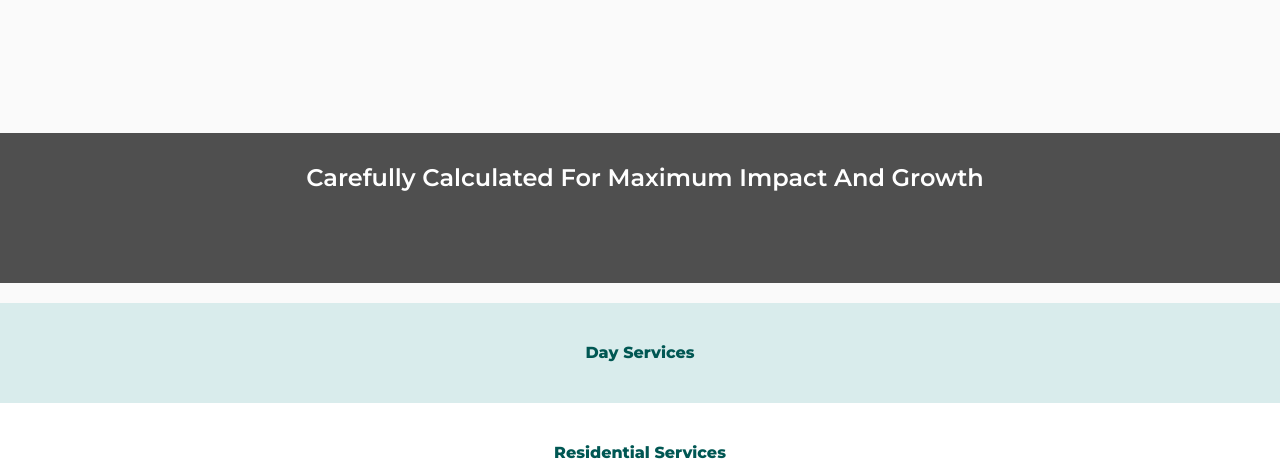
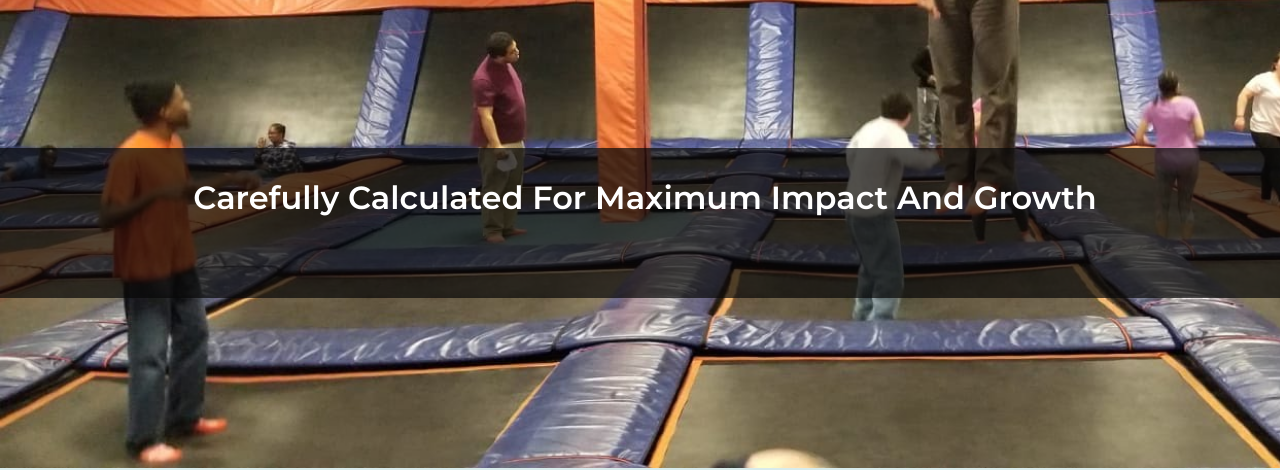
Before and after one commit to eyawson/QLI, a website: page app/index.html in a window 1280 px wide. Shown: the part 332-802 px from the top of the page. Drawn offline with nearby package versions, Linux system fonts and the light colour scheme; files whose address does not match are found by name.

Commit message:
feat: added slideshow
Jquery slideshow added to project. All images added as well

```diff
--- a/app/index.html
+++ b/app/index.html
@@ -28,19 +28,20 @@
     <meta charset="utf-8">
     <meta name="description" content="">
     <meta name="viewport" content="width=device-width, initial-scale=1">
-    <title>QLI</title>
+    <title>Welcome to QLI</title>
     <link rel="apple-touch-icon" href="apple-touch-icon.png">
     <link href="https://fonts.googleapis.com/css?family=Montserrat:400,600,800&display=swap" rel="stylesheet">
     <!-- Place favicon.ico in the root directory -->
     <!-- build:css styles/main.css -->
     <link rel="stylesheet" href="styles/main.css">
+    <link rel="stylesheet" type="text/css" href="styles/backgroundTransition.min.css" />
     <!-- endbuild -->
   </head>
   <body>
     <!--[if IE]>
       <p class="browserupgrade">You are using an <strong>outdated</strong> browser. Please <a href="http://browsehappy.com/">upgrade your browser</a> to improve your experience.</p>
     <![endif]-->
-    <header>
+    <header class="backgroundTransition">
       <!-- @todo: logo -->
       <a href="/">
         <img src="/images/logo.svg" alt="logo">
@@ -129,8 +130,10 @@
         &copy; 2019 <span><a href="http://www.fitspros.com/">fits</a></span>
       </p>
     </footer>
-    <!-- build:js scripts/vendor.js -->
-    <script type="text/javascript" src="/node_modules/jquery/dist/jquery.min.js"></script>
+    <!-- build:js scripts/vendor.js
+    <script type="text/javascript" src="node_modules/jquery/dist/jquery.min.js"></script> -->
+    <script src="//code.jquery.com/jquery-1.11.3.min.js"></script>
+    <script type="text/javascript" src="scripts/backgroundTransition.js"></script>
     <!-- endbuild -->
     <!-- build:js scripts/main.js -->
     <script src="scripts/main.js"></script>
--- /dev/null
+++ b/app/scripts/backgroundTransition.js
@@ -0,0 +1,80 @@
+/*
+ * Simple jQuery plugin to synchronously load and then transition (fade-in/out) a list of images as full screen background-images on a web page.
+ * Author: Matt Richards, http://github.com/mattyrichards
+ * Licensed under the MIT license
+ */
+;(function( $, window, document, undefined ){
+
+    var BackgroundTransition = function( elem, options ){
+        this.elem = elem;
+        this.$elem = $(elem);
+        this.options = options;
+        self = this;
+    };
+
+    BackgroundTransition.prototype = {
+        defaults: {
+            classNameBottomImage: 'image-bottom',
+            classNameTopImage: 'image-top',
+            idNameDownloadImage: 'image-download',
+            backgrounds: [],
+            imageKey: 1,
+            transitionDelay: 10,
+            animationSpeed: 1000
+        },
+
+        init: function() {
+            this.config = $.extend({}, this.defaults, this.options);
+            if (this.config.backgrounds.length >= 2) {
+                this.prepareMarkup();
+                this.loadNext();
+                return this;
+            } else {
+                console.warn('BackgroundTransition requires at least 2 background images.')
+                return false;
+            }
+        },
+
+        prepareMarkup: function() {
+            var imageBottom = $('<div/>').addClass(this.config.classNameBottomImage + ' initial').css('background-image', 'url(' + this.config.backgrounds[0].src + ')');
+            var imageTop = $('<div/>').addClass(this.config.classNameTopImage).css('display', 'none');
+            $(this.elem)
+                .prepend(imageBottom, imageTop)
+                .css('background-image', 'none');
+        },
+
+        loadNext: function() {
+            if (this.config.imageKey == this.config.backgrounds.length){
+                this.config.imageKey = 0;
+            }
+            var deferred = $.Deferred();
+            $('<img/>').attr('id', this.config.idNameDownloadImage).load(function() {
+                deferred.resolve();
+            }).attr('src', this.config.backgrounds[this.config.imageKey].src).prependTo('body .backgroundTransition');
+            deferred.done(function() {
+                setTimeout(self.replaceImage, (self.config.transitionDelay * 1000));
+            });
+        },
+
+        replaceImage: function() {
+            var nextSrc = $('#' + self.config.idNameDownloadImage);
+            $('#' + self.config.idNameDownloadImage).remove();
+            $('.' + self.config.classNameTopImage).css('background-image', 'url(' + nextSrc.attr('src') + ')');
+            $('.' + self.config.classNameTopImage).fadeIn(self.config.animationSpeed, 'swing', function() {
+               $('.' + self.config.classNameBottomImage).css('background-image', 'url(' + nextSrc.attr('src') + ')');
+               $(this).hide();
+               self.config.imageKey++;
+               self.loadNext();
+            });
+        }
+    }
+
+    BackgroundTransition.defaults = BackgroundTransition.prototype.defaults;
+
+    $.fn.backgroundTransition = function(options) {
+        return this.each(function() {
+            new BackgroundTransition(this, options).init();
+        });
+    };
+
+})( jQuery, window , document );
--- a/app/scripts/main.js
+++ b/app/scripts/main.js
@@ -1,12 +1,20 @@
 console.log('\'Allo \'Allo!');
 
-$('.backgroundTransition').backgroundTransition({
-    backgrounds: [
-        // at least 2 images
-        { src:'1.jpg' },
-        { src:'2.jpg' },
-        { src:'3.jpg' }
-    ],
-    transitionDelay: 5,
-    animationSpeed: 800
-});
+$(function() {
+    $('.backgroundTransition').backgroundTransition({
+        backgrounds:[
+            { src: 'images/1.jpg' },
+            { src: 'images/2.jpg' },
+            { src: 'images/3.jpg' },
+            { src: 'images/4.jpg' },
+            { src: 'images/5.jpg' },
+            { src: 'images/6.jpg' },
+            { src: 'images/7.jpg' },
+            { src: 'images/8.jpg' },
+            { src: 'images/9.jpg' },
+            { src: 'images/10.jpg' },
+        ],
+        transitionDelay: 5,
+        animationSpeed: 500
+    });
+  });
--- a/app/styles/main.css
+++ b/app/styles/main.css
@@ -14,6 +14,11 @@ body {
   color: #333;
   box-sizing: border-box;
   margin: 0;
+  font-size: 1.7rem;
+}
+.backgroundTransition {
+  background-image:url('images/1.jpg');
+  height: 400;
 }
 h2 {
   margin-top: 150px;
@@ -24,6 +29,7 @@ h2 {
   font-weight: 600;
   height: 120px;
   padding-top: 30px;
+  font-size: 2rem;
 }
 .menu {
   background-color: Transparent;
@@ -64,16 +70,13 @@ main > h3 {
   color: #d9ecec;
   background-color: #005753;
 }
-/* .backgroundTransition {
-  background-image:url('1.jpg');
-} */
 
 @media only screen and (max-width: 320px) {
-  header {
+  /* header {
     background:
       url(/images/home.jpg);
     height: 400px;
-  }
+  } */
   header > a > img {
     height: 70px;
     padding-left: 5px;
@@ -100,11 +103,11 @@ main > h3 {
 }
 
 @media only screen and (max-width: 375px) {
-  header {
+  /* header {
     background:
       url(/images/home.jpg);
     height: 400px;
-  }
+  } */
   header > a > img {
     height: 70px;
     padding-left: 5px;
```
Also changed, not shown: app/images/1.jpg (added), app/images/10.jpg (added), app/images/3.jpg (added), app/images/4.jpg (added), app/images/5.jpg (added), app/images/6.jpg (added), app/images/7.jpg (added), app/images/8.jpg (added), app/images/9.jpg (added), app/styles/backgroundTransition.min.css (added), 1 other file.
